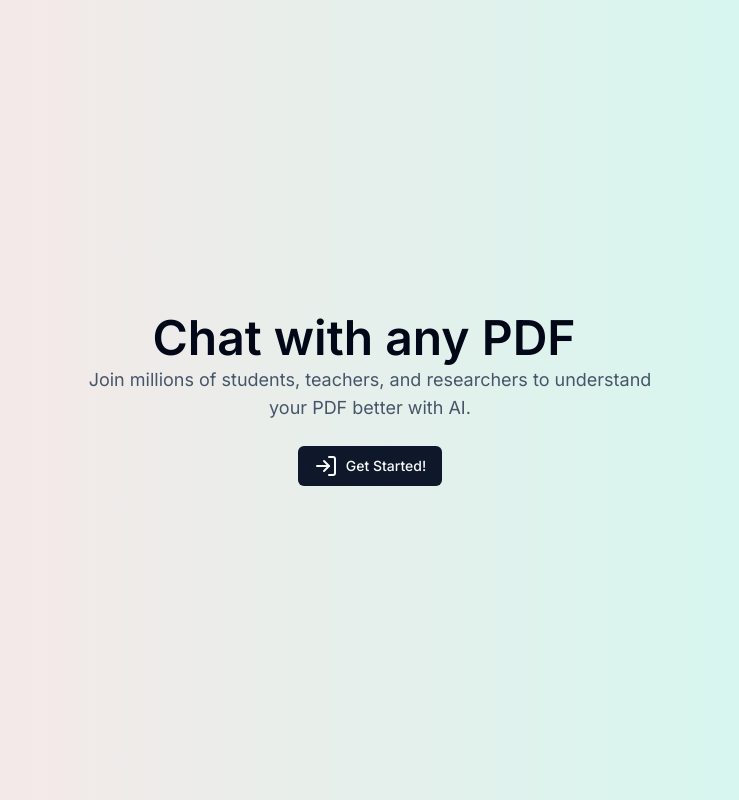
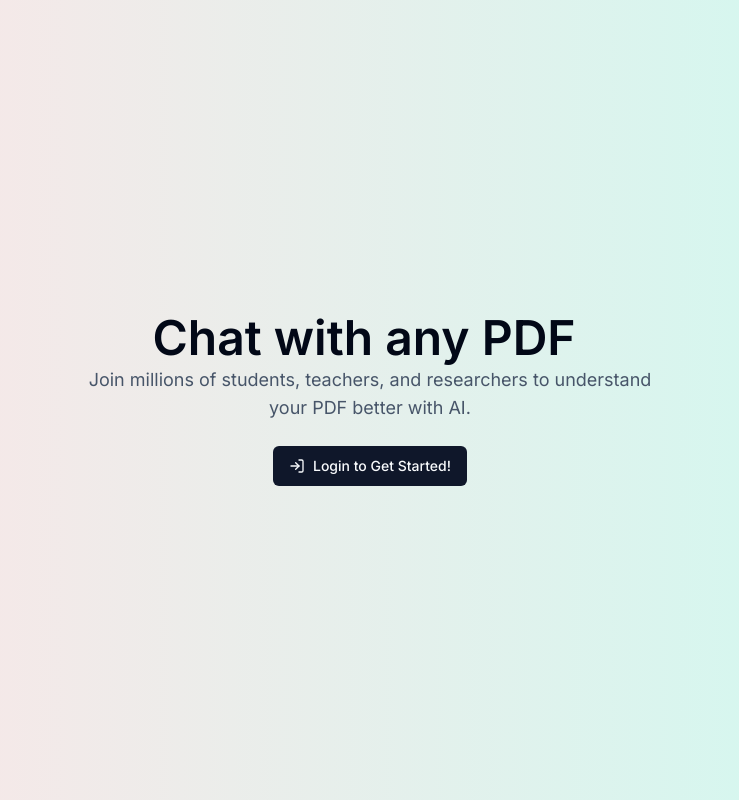
Before and after one commit to redayzarra/ChatPDF, a Next.js app: page / in a window 1280 px wide. Shown: the whole page, without its empty margins (270-1009 px from the left). Built offline with nearby package versions, Linux system fonts and the light colour scheme; no server answers.

Commit message:
Setting up sign in and sign up pages

```diff
--- a/app/page.tsx
+++ b/app/page.tsx
@@ -32,8 +32,8 @@ export default async function Home() {
               <Link href="/sign-in">
                 <Button>
                   {" "}
-                  <LogInIcon className="mr-2" />
-                  Get Started!
+                  <LogInIcon className="mr-2 w-4 h-4" />
+                  Login to Get Started!
                 </Button>
               </Link>
             )}
--- /dev/null
+++ b/app/sign-in/[[...sign-in]]/page.tsx
@@ -0,0 +1,5 @@
+import { SignIn } from "@clerk/nextjs";
+
+export default function Page() {
+  return <SignIn />;
+}
--- /dev/null
+++ b/app/sign-up/[[...sign-up]]/page.tsx
@@ -0,0 +1,5 @@
+import { SignUp } from "@clerk/nextjs";
+
+export default function Page() {
+  return <SignUp />;
+}
```
